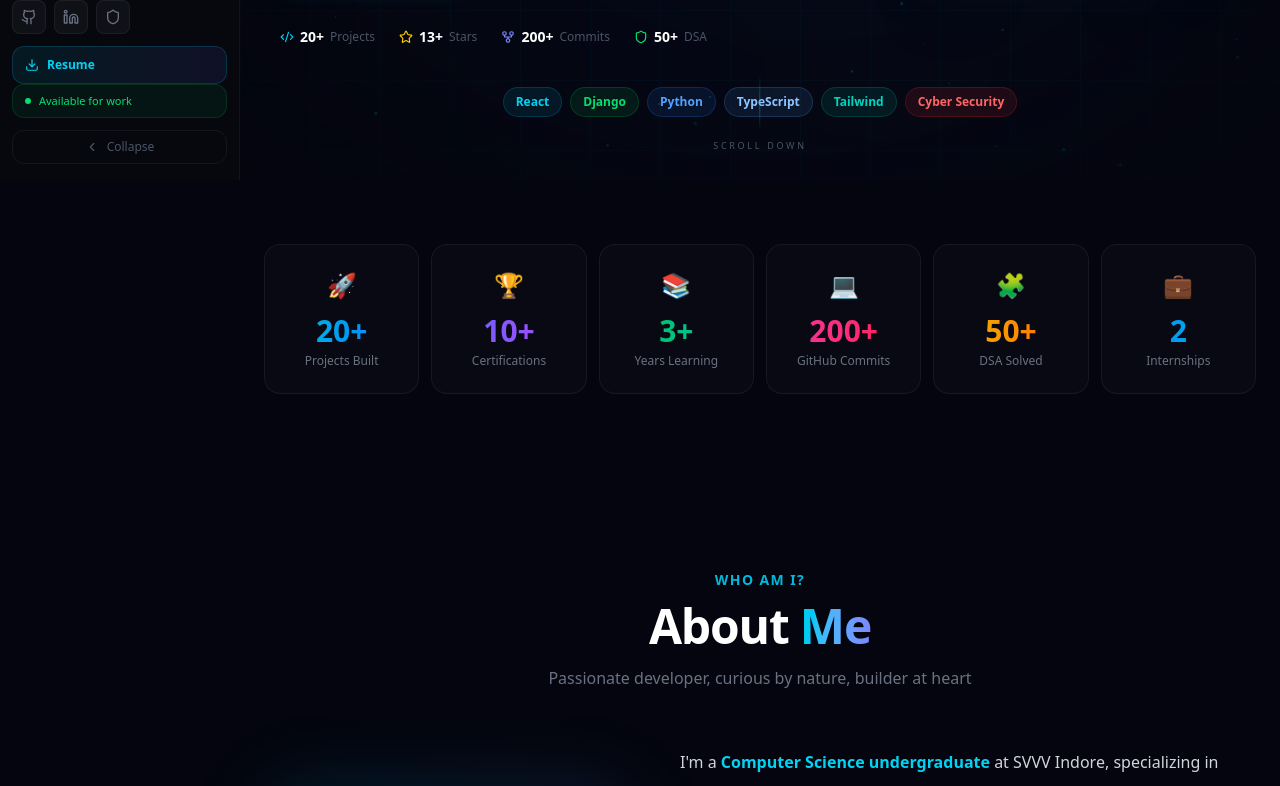
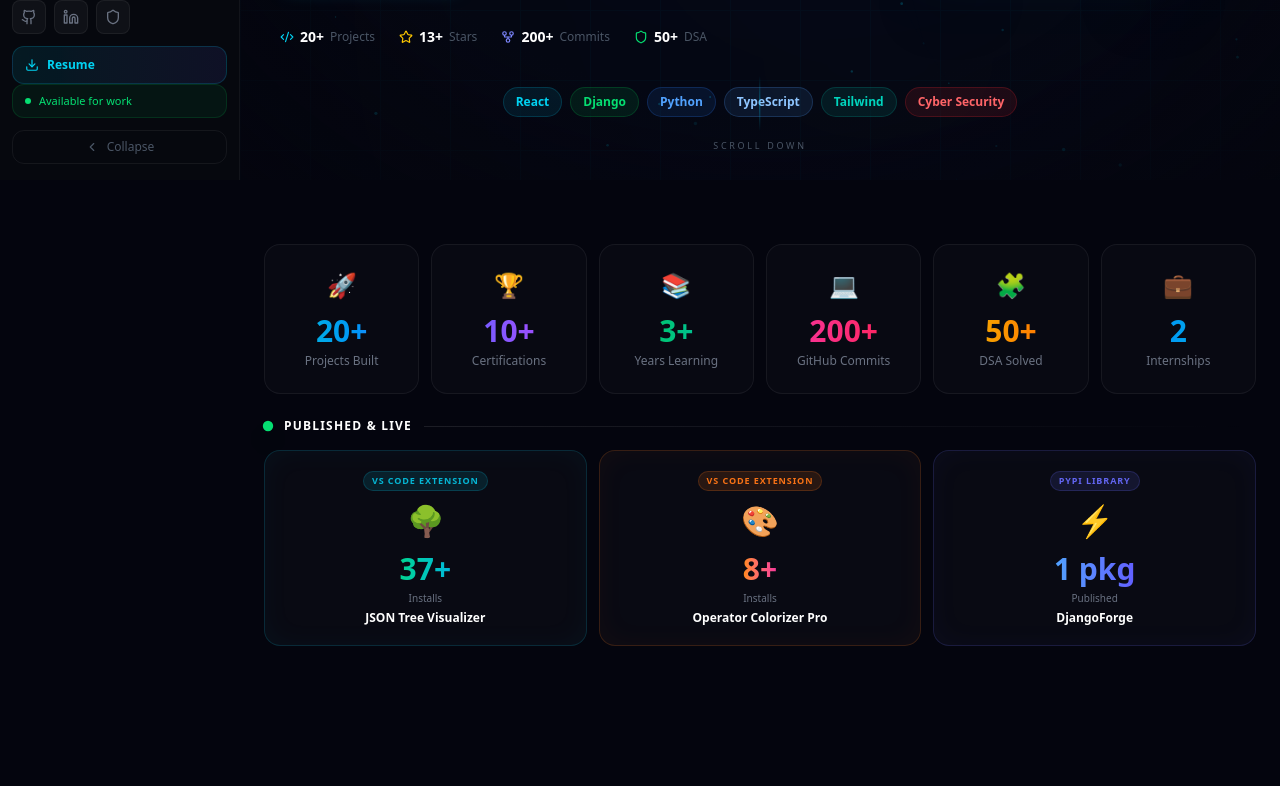
Before and after one commit to manish780386/Portfolio, a React (Vite) app: page / in a window 1280 px wide. Shown: the part 620-1406 px from the top of the page. Built offline with nearby package versions, Linux system fonts and the light colour scheme.

Commit message:
add vs code extension project denote

```diff
--- a/src/sections/Stats.jsx
+++ b/src/sections/Stats.jsx
@@ -5,12 +5,49 @@ import CountUp from "react-countup";
 import { SectionWrapper } from "../components/SectionWrapper";
 
 const STATS = [
-  { num: 20, suffix: "+", label: "Projects Built", icon: "🚀", color: "from-cyan-500 to-blue-500" },
-  { num: 10, suffix: "+", label: "Certifications", icon: "🏆", color: "from-indigo-500 to-purple-500" },
-  { num: 3, suffix: "+", label: "Years Learning", icon: "📚", color: "from-green-500 to-teal-500" },
-  { num: 200, suffix: "+", label: "GitHub Commits", icon: "💻", color: "from-pink-500 to-rose-500" },
-  { num: 50, suffix: "+", label: "DSA Solved", icon: "🧩", color: "from-yellow-500 to-orange-500" },
-  { num: 2, suffix: "", label: "Internships", icon: "💼", color: "from-blue-500 to-cyan-500" },
+  { num: 20,  suffix: "+", label: "Projects Built",    icon: "🚀", color: "from-cyan-500 to-blue-500"    },
+  { num: 10,  suffix: "+", label: "Certifications",    icon: "🏆", color: "from-indigo-500 to-purple-500" },
+  { num: 3,   suffix: "+", label: "Years Learning",    icon: "📚", color: "from-green-500 to-teal-500"   },
+  { num: 200, suffix: "+", label: "GitHub Commits",    icon: "💻", color: "from-pink-500 to-rose-500"    },
+  { num: 50,  suffix: "+", label: "DSA Solved",        icon: "🧩", color: "from-yellow-500 to-orange-500"},
+  { num: 2,   suffix: "",  label: "Internships",       icon: "💼", color: "from-blue-500 to-cyan-500"    },
+];
+
+/* ── Published products — shown separately below ── */
+const PUBLISHED = [
+  {
+    icon: "🌳",
+    name: "JSON Tree Visualizer",
+    sub: "VS Code Extension",
+    num: 37,
+    suffix: "+",
+    metric: "Installs",
+    color: "from-emerald-400 to-cyan-500",
+    glow: "#06b6d4",
+    url: "https://marketplace.visualstudio.com/items?itemName=mdange.json-tree-visualizer",
+  },
+  {
+    icon: "🎨",
+    name: "Operator Colorizer Pro",
+    sub: "VS Code Extension",
+    num: 8,
+    suffix: "+",
+    metric: "Installs",
+    color: "from-orange-400 to-pink-500",
+    glow: "#f97316",
+    url: "https://marketplace.visualstudio.com/items?itemName=mdange.operator-colorizer",
+  },
+  {
+    icon: "⚡",
+    name: "DjangoForge",
+    sub: "PyPI Library",
+    num: 1,
+    suffix: " pkg",
+    metric: "Published",
+    color: "from-blue-400 to-indigo-500",
+    glow: "#6366f1",
+    url: "https://pypi.org/project/django-forgekit/",
+  },
 ];
 
 function StatCard({ stat, i }) {
@@ -34,13 +71,100 @@ function StatCard({ stat, i }) {
   );
 }
 
+function PublishedCard({ p, i }) {
+  const { ref, inView } = useInView({ triggerOnce: true, threshold: 0.3 });
+
+  return (
+    <motion.a
+      ref={ref}
+      href={p.url}
+      target="_blank"
+      rel="noopener noreferrer"
+      initial={{ opacity: 0, y: 30 }}
+      whileInView={{ opacity: 1, y: 0 }}
+      transition={{ delay: i * 0.1, duration: 0.5 }}
+      whileHover={{ scale: 1.05, y: -5 }}
+      className="relative group flex flex-col items-center text-center p-5 rounded-2xl border overflow-hidden cursor-pointer"
+      style={{
+        background: "rgba(255,255,255,0.025)",
+        borderColor: `${p.glow}30`,
+      }}
+    >
+      {/* GLOW */}
+      <motion.div
+        animate={{ opacity: [0.3, 0.7, 0.3] }}
+        transition={{ repeat: Infinity, duration: 3, ease: "easeInOut" }}
+        className="absolute inset-0 rounded-2xl pointer-events-none"
+        style={{ boxShadow: `inset 0 0 30px ${p.glow}15, 0 0 30px ${p.glow}20` }}
+      />
+
+      {/* TOP BADGE */}
+      <span
+        className="text-[9px] font-black uppercase tracking-widest px-2 py-0.5 rounded-full mb-3"
+        style={{ background: `${p.glow}20`, color: p.glow, border: `1px solid ${p.glow}35` }}
+      >
+        {p.sub}
+      </span>
+
+      {/* ICON */}
+      <motion.div
+        animate={{ rotate: [0, 4, -4, 0] }}
+        transition={{ repeat: Infinity, duration: 4, ease: "easeInOut" }}
+        className="text-3xl mb-3"
+      >
+        {p.icon}
+      </motion.div>
+
+      {/* COUNT */}
+      <div className={`text-3xl font-extrabold bg-gradient-to-r ${p.color} bg-clip-text text-transparent mb-1`}>
+        {inView ? <CountUp end={p.num} duration={2} suffix={p.suffix} /> : `0${p.suffix}`}
+      </div>
+      <p className="text-gray-500 text-[10px] font-medium mb-1">{p.metric}</p>
+
+      {/* NAME */}
+      <p className="text-white text-xs font-bold leading-tight">{p.name}</p>
+
+      {/* HOVER ARROW */}
+      <motion.span
+        initial={{ opacity: 0, x: -4 }}
+        whileInView={{ opacity: 0 }}
+        className="absolute bottom-3 right-3 text-gray-700 group-hover:text-gray-400 text-xs transition-all group-hover:opacity-100 opacity-0"
+      >
+        ↗
+      </motion.span>
+    </motion.a>
+  );
+}
+
 export default function Stats() {
   return (
     <SectionWrapper className="py-16">
-      <div className="max-w-6xl mx-auto px-6">
+      <div className="max-w-6xl mx-auto px-6 space-y-6">
+
+        {/* ── MAIN STATS ── */}
         <div className="grid grid-cols-2 sm:grid-cols-3 lg:grid-cols-6 gap-3">
           {STATS.map((s, i) => <StatCard key={i} stat={s} i={i} />)}
         </div>
+
+        {/* ── PUBLISHED PRODUCTS ── */}
+        <div>
+          <div className="flex items-center gap-3 mb-4">
+            <motion.div
+              animate={{ scale: [1, 1.3, 1] }}
+              transition={{ repeat: Infinity, duration: 2 }}
+              className="w-2 h-2 rounded-full bg-green-400 shadow-lg shadow-green-400/60"
+            />
+            <span className="text-xs font-black text-white uppercase tracking-widest">
+              Published & Live
+            </span>
+            <div className="flex-1 h-px bg-gradient-to-r from-white/10 to-transparent" />
+          </div>
+
+          <div className="grid grid-cols-1 sm:grid-cols-3 gap-3">
+            {PUBLISHED.map((p, i) => <PublishedCard key={i} p={p} i={i} />)}
+          </div>
+        </div>
+
       </div>
     </SectionWrapper>
   );
```
